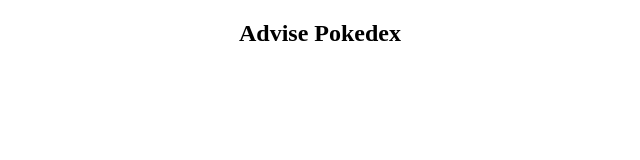
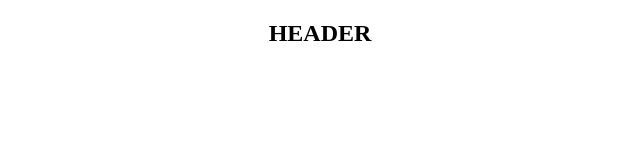
Before and after one commit to luiszeh/advise-pokedex, a React (Create React App) app: page / in a window 1280 px wide. Shown: the top 160 px of the page, without its empty margins (320-960 px from the left). Built offline with nearby package versions, Linux system fonts and the light colour scheme.

Commit message:
Creating routes and starting header component

```diff
--- a/src/App.js
+++ b/src/App.js
@@ -1,9 +1,10 @@
 import './App.css';
+import Home from './pages/Home';
 
 function App() {
   return (
     <div className="App">
-      <h2>Advise Pokedex</h2>
+      <Home />
     </div>
   );
 }
--- /dev/null
+++ b/src/pages/Home.js
@@ -0,0 +1,9 @@
+import Header from '../components/Header';
+
+export default function Home() {
+    return (
+        <div>
+            <Header />
+        </div>
+    )
+}
```
Also changed, not shown: src/Routes.js (added, +10 -0 lines), src/styles/Header.css (added).
